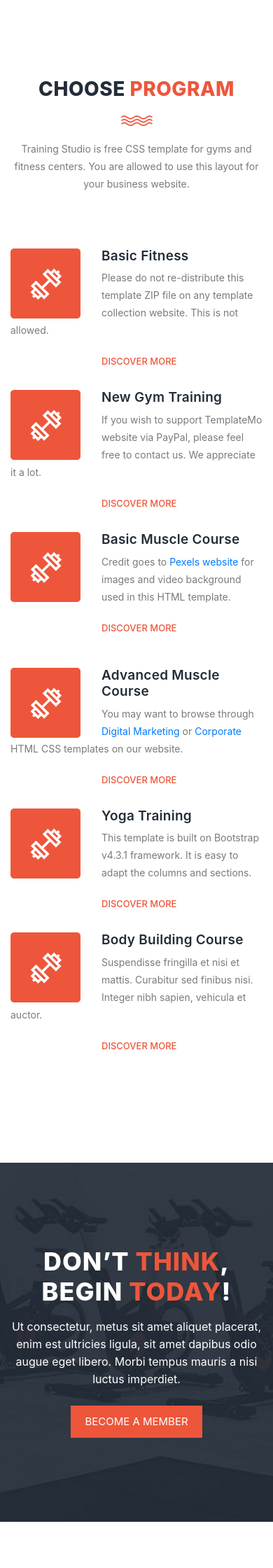
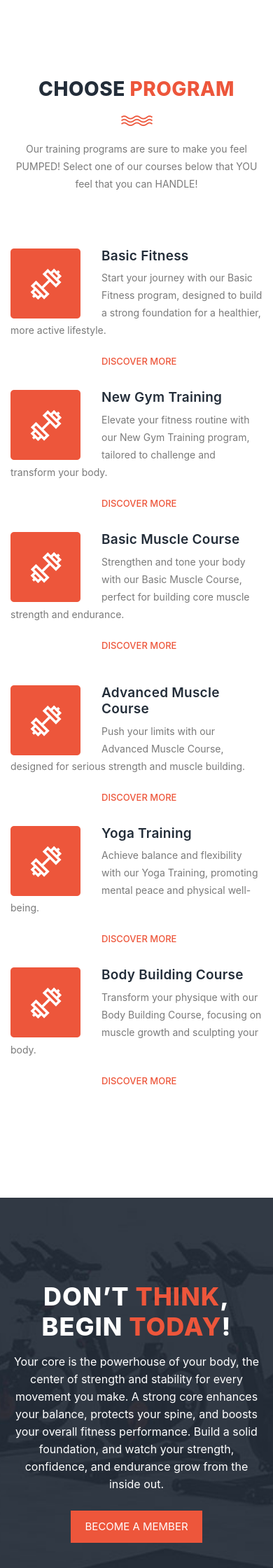
Before and after one commit to Lowkiy/PrelimExam, a PHP site: page / in a window 390 px wide. Shown: the part 879-3119 px from the top of the page at 70% size. Run offline with PHP 8.4, Linux system fonts and the light colour scheme; some libraries are stand-ins or nearby versions.

Commit message:
Navbar and Text change/fixes
Changed the navbar to use jscript at the bottom to be more appealing looking when using a mobile device. Changed the descriptions for the sections - no more lorem ipsum sentences. Added the burger thing in css.

```diff
--- a/index.php
+++ b/index.php
@@ -19,10 +19,16 @@
             <div class="row">
                 <div class="col-12">
                     <nav class="main-nav">
-                        <!-- ***** Logo Start ***** -->
+                        <!-- Logo Start -->
                         <a href="index.html" class="logo">Training<em> Studio</em></a>
-                        <!-- ***** Logo End ***** -->
-                        <!-- ***** Menu Start ***** -->
+                        <!-- Logo End -->
+
+                        <!-- Burger Menu Button for Mobile (Place this on line 21) -->
+                        <div class="menu-trigger">
+                          <span></span>
+                        </div>
+
+                        <!-- Menu Start -->
                         <ul class="nav">
                           <li class="scroll-to-section"><a href="#top" class="active">Home</a></li>
                           <li class="scroll-to-section"><a href="#features">About</a></li>
@@ -31,7 +37,9 @@
                           <li class="scroll-to-section"><a href="#contact-us">Contact</a></li>
                           <li class="main-button"><a href="#">Sign Up</a></li>
                         </ul>
+                        <!-- Menu End -->
                       </nav>
+
                 </div>
             </div>
         </div>
@@ -46,7 +54,7 @@
 
         <div class="video-overlay header-text">
             <div class="caption">
-                <h6>work harder, get stronger</h6>
+                <h6>Work harder, Get stronger</h6>
                 <h2>easy with our <em>gym</em></h2>
                 <div class="main-button scroll-to-section">
                     <a href="#features">Become a member</a>
@@ -62,7 +70,7 @@
                     <div class="section-heading">
                         <h2>Choose <em>Program</em></h2>
                         <img src="assets/images/line-dec.png" alt="waves">
-                        <p>Training Studio is free CSS template for gyms and fitness centers. You are allowed to use this layout for your business website.</p>
+                        <p>Our training programs are sure to make you feel PUMPED! Select one of our courses below that YOU feel that you can HANDLE!</p>
                     </div>
                 </div>
                 <div class="col-lg-6">
@@ -73,7 +81,7 @@
                             </div>
                             <div class="right-content">
                                 <h4>Basic Fitness</h4>
-                                <p>Please do not re-distribute this template ZIP file on any template collection website. This is not allowed.</p>
+                                <p>Start your journey with our Basic Fitness program, designed to build a strong foundation for a healthier, more active lifestyle.</p>
                                 <a href="#" class="text-button">Discover More</a>
                             </div>
                         </li>
@@ -83,7 +91,7 @@
                             </div>
                             <div class="right-content">
                                 <h4>New Gym Training</h4>
-                                <p>If you wish to support TemplateMo website via PayPal, please feel free to contact us. We appreciate it a lot.</p>
+                                <p>Elevate your fitness routine with our New Gym Training program, tailored to challenge and transform your body.</p>
                                 <a href="#" class="text-button">Discover More</a>
                             </div>
                         </li>
@@ -93,7 +101,7 @@
                             </div>
                             <div class="right-content">
                                 <h4>Basic Muscle Course</h4>
-                                <p>Credit goes to <a rel="nofollow" href="https://www.pexels.com" target="_blank">Pexels website</a> for images and video background used in this HTML template.</p>
+                                <p>Strengthen and tone your body with our Basic Muscle Course, perfect for building core muscle strength and endurance.</p>
                                 <a href="#" class="text-button">Discover More</a>
                             </div>
                         </li>
@@ -107,7 +115,7 @@
                             </div>
                             <div class="right-content">
                                 <h4>Advanced Muscle Course</h4>
-                                <p>You may want to browse through <a rel="nofollow" href="https://templatemo.com/tag/digital-marketing" target="_parent">Digital Marketing</a> or <a href="https://templatemo.com/tag/corporate">Corporate</a> HTML CSS templates on our website.</p>
+                                <p>Push your limits with our Advanced Muscle Course, designed for serious strength and muscle building.</p>
                                 <a href="#" class="text-button">Discover More</a>
                             </div>
                         </li>
@@ -117,7 +125,7 @@
                             </div>
                             <div class="right-content">
                                 <h4>Yoga Training</h4>
-                                <p>This template is built on Bootstrap v4.3.1 framework. It is easy to adapt the columns and sections.</p>
+                                <p>Achieve balance and flexibility with our Yoga Training, promoting mental peace and physical well-being.</p>
                                 <a href="#" class="text-button">Discover More</a>
                             </div>
                         </li>
@@ -127,7 +135,7 @@
                             </div>
                             <div class="right-content">
                                 <h4>Body Building Course</h4>
-                                <p>Suspendisse fringilla et nisi et mattis. Curabitur sed finibus nisi. Integer nibh sapien, vehicula et auctor.</p>
+                                <p>Transform your physique with our Body Building Course, focusing on muscle growth and sculpting your body.</p>
                                 <a href="#" class="text-button">Discover More</a>
                             </div>
                         </li>
@@ -145,7 +153,7 @@
                 <div class="col-lg-10 offset-lg-1">
                     <div class="cta-content">
                         <h2>Don’t <em>think</em>, begin <em>today</em>!</h2>
-                        <p>Ut consectetur, metus sit amet aliquet placerat, enim est ultricies ligula, sit amet dapibus odio augue eget libero. Morbi tempus mauris a nisi luctus imperdiet.</p>
+                        <p>Your core is the powerhouse of your body, the center of strength and stability for every movement you make. A strong core enhances your balance, protects your spine, and boosts your overall fitness performance. Build a solid foundation, and watch your strength, confidence, and endurance grow from the inside out.</p>
                         <div class="main-button scroll-to-section">
                             <a href="#our-classes">Become a member</a>
                         </div>
@@ -164,7 +172,7 @@
                 <div class="section-heading">
                     <h2>Our <em>Classes</em></h2>
                     <img src="assets/images/line-dec.png" alt="">
-                    <p>Nunc urna sem, laoreet ut metus id, aliquet consequat magna. Sed viverra ipsum dolor, ultricies fermentum massa consequat eu.</p>
+                    <p>The following are our personal classes to provide you with a PEROSONAL TRAINER to help you workout.</p>
                 </div>
             </div>
         </div>
@@ -174,22 +182,22 @@
                 <ul class="nav nav-pills flex-column" id="classesTab" role="tablist">
                     <li class="nav-item">
                         <a class="nav-link active" id="tabs-1-tab" data-toggle="pill" href="#tabs-1" role="tab" aria-controls="tabs-1" aria-selected="true">
-                            <img src="assets/images/tabs-first-icon.png" alt=""> First Training Class
+                            <img src="assets/images/tabs-first-icon.png" alt=""> First Training Class (Bodyweight Conditioning)
                         </a>
                     </li>
                     <li class="nav-item">
                         <a class="nav-link" id="tabs-2-tab" data-toggle="pill" href="#tabs-2" role="tab" aria-controls="tabs-2" aria-selected="false">
-                            <img src="assets/images/tabs-first-icon.png" alt=""> Second Training Class
+                            <img src="assets/images/tabs-first-icon.png" alt=""> Second Training Class (Beginner Yoga)
                         </a>
                     </li>
                     <li class="nav-item">
                         <a class="nav-link" id="tabs-3-tab" data-toggle="pill" href="#tabs-3" role="tab" aria-controls="tabs-3" aria-selected="false">
-                            <img src="assets/images/tabs-first-icon.png" alt=""> Third Training Class
+                            <img src="assets/images/tabs-first-icon.png" alt=""> Third Training Class (Circuit Training)
                         </a>
                     </li>
                     <li class="nav-item">
                         <a class="nav-link" id="tabs-4-tab" data-toggle="pill" href="#tabs-4" role="tab" aria-controls="tabs-4" aria-selected="false">
-                            <img src="assets/images/tabs-first-icon.png" alt=""> Fourth Training Class
+                            <img src="assets/images/tabs-first-icon.png" alt=""> Fourth Training Class (Advanced HIIT)
                         </a>
                     </li>
                 </ul>
@@ -201,7 +209,7 @@
                     <div class="tab-pane fade show active" id="tabs-1" role="tabpanel" aria-labelledby="tabs-1-tab">
                         <img src="assets/images/training-image-01.jpg" alt="First Class">
                         <h4>First Training Class</h4>
-                        <p>Phasellus convallis mauris sed elementum vulputate. Donec posuere leo sed dui eleifend hendrerit. Sed suscipit suscipit erat, sed vehicula ligula. Aliquam ut sem fermentum sem tincidunt lacinia gravida aliquam nunc. Morbi quis erat imperdiet, molestie nunc ut, accumsan diam.</p>
+                        <p>Participants perform bodyweight exercises such as push-ups and squats to build strength and endurance with minimal equipment.</p>
                         <div class="main-button">
                             <a href="#">View Schedule</a>
                         </div>
@@ -209,7 +217,7 @@
                     <div class="tab-pane fade" id="tabs-2" role="tabpanel" aria-labelledby="tabs-2-tab">
                         <img src="assets/images/training-image-02.jpg" alt="Second Training">
                         <h4>Second Training Class</h4>
-                        <p>Integer dapibus, est vel dapibus mattis, sem mauris luctus leo, ac pulvinar quam tortor a velit. Praesent ultrices erat ante, in ultricies augue ultricies faucibus. Nam tellus nibh, ullamcorper at mattis non, rhoncus sed massa. Cras quis pulvinar eros. Orci varius natoque penatibus et magnis dis parturient montes, nascetur ridiculus mus.</p>
+                        <p>This class introduces basic yoga poses and breathing techniques, focusing on improving flexibility and relaxation for newcomers.</p>
                         <div class="main-button">
                             <a href="#">View Schedule</a>
                         </div>
@@ -217,7 +225,7 @@
                     <div class="tab-pane fade" id="tabs-3" role="tabpanel" aria-labelledby="tabs-3-tab">
                         <img src="assets/images/training-image-03.jpg" alt="Third Class">
                         <h4>Third Training Class</h4>
-                        <p>Fusce laoreet malesuada rhoncus. Donec ultricies diam tortor, id auctor neque posuere sit amet. Aliquam pharetra, augue vel cursus porta, nisi tortor vulputate sapien, id scelerisque felis magna id felis. Proin neque metus, pellentesque pharetra semper vel, accumsan a neque.</p>
+                        <p>This class involves a series of high-intensity exercises performed in a sequence, combining strength and cardio elements to boost overall fitness.</p>
                         <div class="main-button">
                             <a href="#">View Schedule</a>
                         </div>
@@ -225,7 +233,7 @@
                     <div class="tab-pane fade" id="tabs-4" role="tabpanel" aria-labelledby="tabs-4-tab">
                         <img src="assets/images/training-image-04.jpg" alt="Fourth Training">
                         <h4>Fourth Training Class</h4>
-                        <p>Pellentesque habitant morbi tristique senectus et netus et malesuada fames ac turpis egestas. Aenean ultrices elementum odio ac tempus. Etiam eleifend orci lectus, eget venenatis ipsum commodo et.</p>
+                        <p>This high-intensity workout includes complex movements and advanced interval training, pushing participants to their limits with challenging exercises and minimal rest periods.</p>
                         <div class="main-button">
                             <a href="#">View Schedule</a>
                         </div>
@@ -237,6 +245,8 @@
 </section>
 <!-- ***** Our Classes End ***** -->
 
+<!-- ***** Schedules Start ***** -->
+
     <section class="section" id="schedule">
         <div class="container">
             <div class="row">
@@ -244,7 +254,7 @@
                     <div class="section-heading dark-bg">
                         <h2>Classes <em>Schedule</em></h2>
                         <img src="assets/images/line-dec.png" alt="">
-                        <p>Nunc urna sem, laoreet ut metus id, aliquet consequat magna. Sed viverra ipsum dolor, ultricies fermentum massa consequat eu.</p>
+                        <p>Here are our current schedules for our classes and programs! Pick what YOU! think is the best for your schedule!</p>
                     </div>
                 </div>
             </div>
@@ -310,7 +320,7 @@
                     <div class="section-heading">
                         <h2>Expert <em>Trainers</em></h2>
                         <img src="assets/images/line-dec.png" alt="">
-                        <p>Nunc urna sem, laoreet ut metus id, aliquet consequat magna. Sed viverra ipsum dolor, ultricies fermentum massa consequat eu.</p>
+                        <p>Here are some of out current available trainers for our class programs.</p>
                     </div>
                 </div>
             </div>
@@ -323,7 +333,7 @@
                         <div class="down-content">
                             <span>Strength Trainer</span>
                             <h4>Bret D. Bowers</h4>
-                            <p>Bitters cliche tattooed 8-bit distillery mustache. Keytar succulents gluten-free vegan church-key pour-over seitan flannel.</p>
+                            <p>Specializes in building overall body strength through exercises like weightlifting and resistance training. They design programs to improve muscular endurance and functional strength, focusing on proper technique and progressive overload.</p>
                             <ul class="social-icons">
                                 <li><a href="#"><i class="fa fa-facebook"></i></a></li>
                                 <li><a href="#"><i class="fa fa-twitter"></i></a></li>
@@ -341,7 +351,7 @@
                         <div class="down-content">
                             <span>Muscle Trainer</span>
                             <h4>Hector T. Daigl</h4>
-                            <p>Bitters cliche tattooed 8-bit distillery mustache. Keytar succulents gluten-free vegan church-key pour-over seitan flannel.</p>
+                            <p>Concentrates on hypertrophy and muscle growth, using targeted resistance exercises to increase muscle size and definition. They create workout plans that include high-repetition sets and specific isolation exercises to sculpt and define different muscle groups.</p>
                             <ul class="social-icons">
                                 <li><a href="#"><i class="fa fa-facebook"></i></a></li>
                                 <li><a href="#"><i class="fa fa-twitter"></i></a></li>
@@ -359,7 +369,7 @@
                         <div class="down-content">
                             <span>Power Trainer</span>
                             <h4>Paul D. Newman</h4>
-                            <p>Bitters cliche tattooed 8-bit distillery mustache. Keytar succulents gluten-free vegan church-key pour-over seitan flannel.</p>
+                            <p>Focuses on enhancing explosive strength and athletic performance, incorporating plyometrics and high-intensity training. They design workouts to improve speed, agility, and power output, aiming to boost overall athletic capabilities and functional performance.</p>
                             <ul class="social-icons">
                                 <li><a href="#"><i class="fa fa-facebook"></i></a></li>
                                 <li><a href="#"><i class="fa fa-twitter"></i></a></li>
@@ -450,5 +460,35 @@
 <script src="https://code.jquery.com/jquery-3.5.1.slim.min.js"></script>
 <script src="https://cdn.jsdelivr.net/npm/@popperjs/core@2.9.1/dist/umd/popper.min.js"></script>
 <script src="https://stackpath.bootstrapcdn.com/bootstrap/4.5.2/js/bootstrap.min.js"></script>
+<!-- Your existing HTML content -->
+
+<!-- Add the JavaScript right before the closing </body> tag -->
+<script>
+    window.onscroll = function () {
+      var header = document.querySelector(".header-area");
+      var sticky = header.offsetTop;
+
+      if (window.pageYOffset > sticky) {
+        header.classList.add("header-sticky");
+      } else {
+        header.classList.remove("header-sticky");
+      }
+    };
+  </script>
+  <script>
+    const menuTrigger = document.querySelector('.menu-trigger');
+    const nav = document.querySelector('.header-area .main-nav .nav');
+
+    menuTrigger.addEventListener('click', function () {
+      nav.classList.toggle('show');
+      menuTrigger.classList.toggle('active');
+    });
+  </script>
   </body>
   </html>
+
+  </body>
+  </html>
+
+</body>
+</html>
```
Also changed, not shown: assets/css/styles.css (+85 -1 lines). Lines whose indentation alone changed are shown as unchanged.
